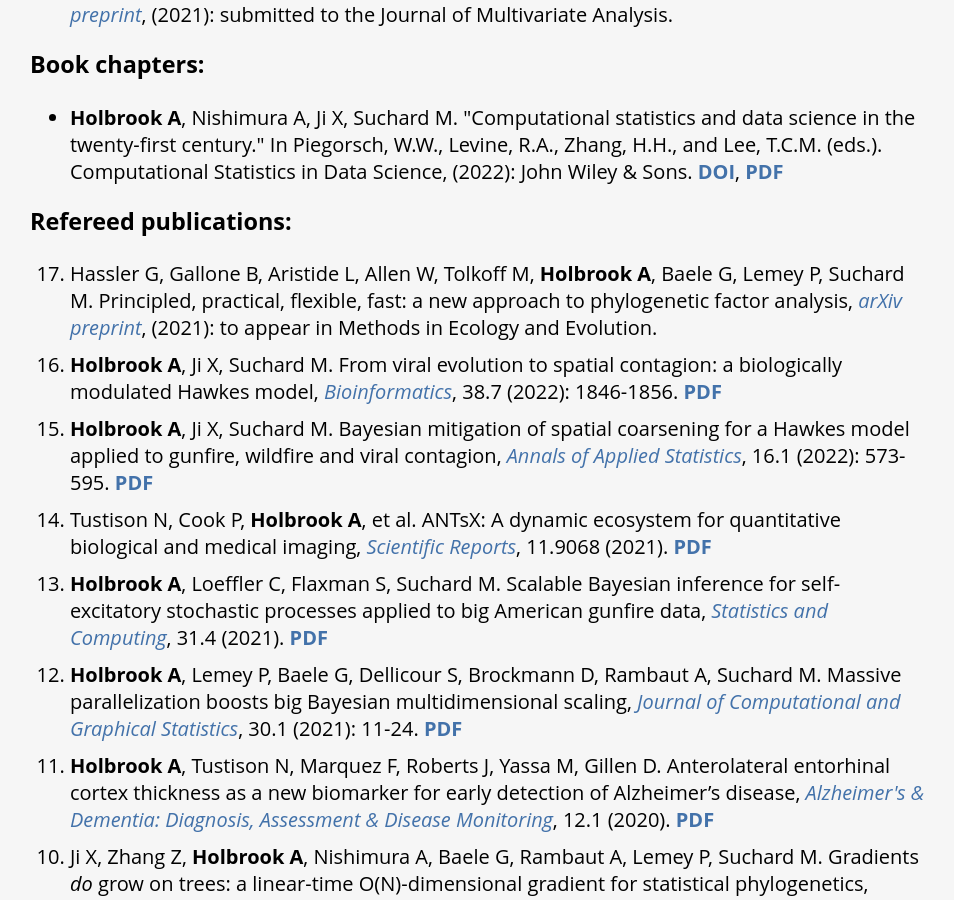
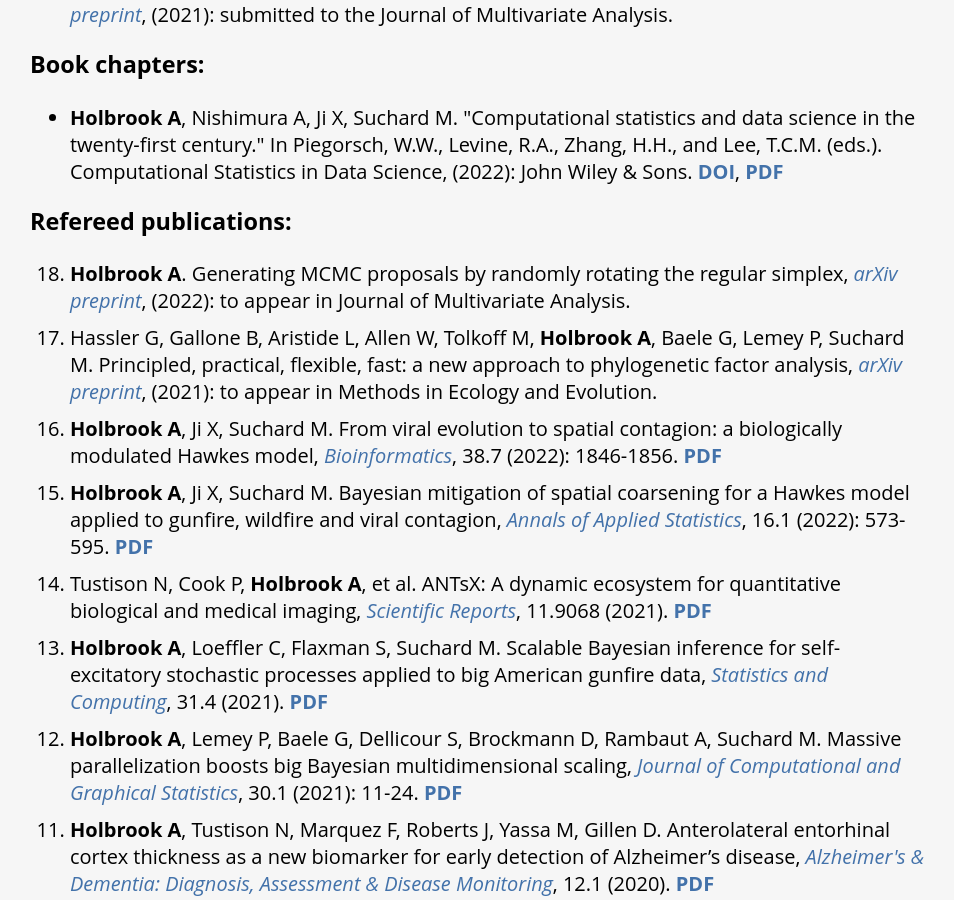
Before and after one commit to andrewjholbrook/andrewjholbrook.github.io, a Jekyll site: the page built from research.html, in a window 1280 px wide and 900 px high, scrolled down 537 px. Shown: the whole window, without its empty margins (162-1116 px from the left). Built offline with Jekyll 4.4.1, drawn with Linux system fonts in a browser that asks for light colours; a style sheet for code colours, icons or effects is not loaded.

Commit message:
Update research.html

```diff
--- a/research.html
+++ b/research.html
@@ -28,6 +28,7 @@
   <h3>Refereed publications:</h3>
 
   <ol id="pubs" reversed>
+                <li><b>Holbrook A</b>. Generating MCMC proposals by randomly rotating the regular simplex, <i><a href="https://arxiv.org/abs/2110.06445" target="_blank">arXiv preprint</a></i>, (2022): to appear in Journal of Multivariate Analysis.  </li>
                 <li> Hassler G, Gallone B, Aristide L, Allen W, Tolkoff M, <b>Holbrook A</b>, Baele G, Lemey P, Suchard M. Principled, practical, flexible, fast: a new approach to phylogenetic factor analysis, <i><a href="https://arxiv.org/abs/2107.01246" target="_blank">arXiv preprint</a></i>, (2021): to appear in Methods in Ecology and Evolution.
                             <li> <b>Holbrook A</b>, Ji X, Suchard M. From viral evolution to spatial contagion: a biologically modulated Hawkes model, <i><a href="https://doi.org/10.1093/bioinformatics/btac027" target="_blank">Bioinformatics</a></i>, 38.7 (2022): 1846-1856. <a href="papers/phyloHawkes.pdf" target="_blank"><b>PDF</b></a>
                     <li> <b>Holbrook A</b>, Ji X, Suchard M. Bayesian mitigation of spatial coarsening for a Hawkes model applied to gunfire, wildfire and viral contagion, <i><a href="http://dx.doi.org/10.1214/21-AOAS1517" target="_blank">Annals of Applied Statistics</a></i>, 16.1 (2022): 573-595. <a href="papers/spatialCoarsening.pdf" target="_blank"><b>PDF</b></a>
```
